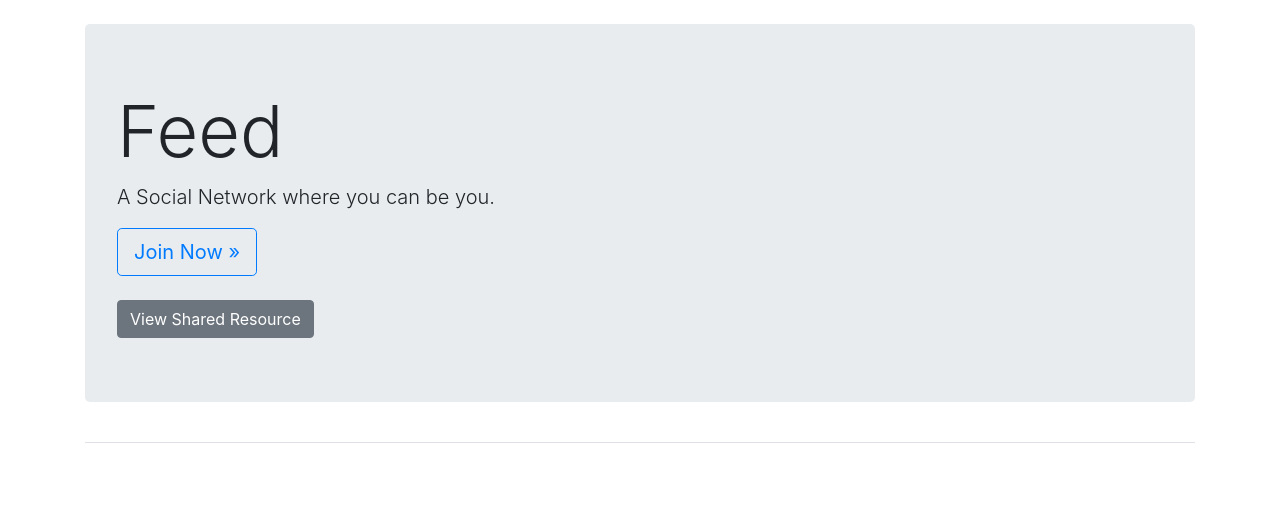
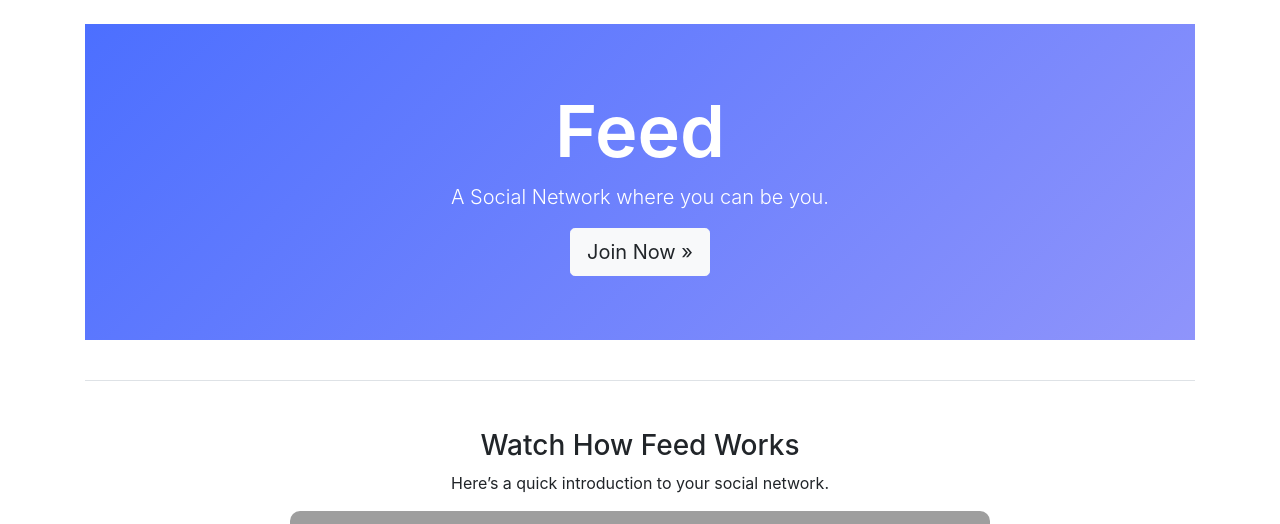
Before and after one commit to 2025Fall-MIS5322/benjamin_social_network_project, a Django app: page / in a window 1280 px wide. Shown: the part 58-582 px from the top of the page. Before the commit the page ends 501 px from the top, so only its background shows below. Run offline with Django 3.2, Linux system fonts and the light colour scheme; some libraries are stand-ins or nearby versions; grey boxes are pictures that could not be loaded.

Commit message:
creating media in the index file

```diff
--- a/FeedApp/templates/FeedApp/index.html
+++ b/FeedApp/templates/FeedApp/index.html
@@ -1,18 +1,85 @@
 {% extends "FeedApp/base.html" %}
+{% load static %}
 
 {% block page_header %}
-<div class="jumbotron">
-    <h1 class="display-3">Feed</h1>
-    <p class="lead">A Social Network where you can be you.
-    </p>
+<div class="jumbotron text-center" style="background: linear-gradient(135deg, #4c6fff, #8f94fb);
+            color: white; border-radius: 0;">
+    <h1 class="display-3" style="font-weight: 600;">Feed</h1>
+    <p class="lead">A Social Network where you can be you.</p>
 
-    <a class="btn btn-lg btn-outline-primary" href="{% url 'users:register' %}" role="button">Join Now &raquo;</a>
-
-    <br><br>
-
-    <!-- Your external link -->
-    <a class="btn btn-secondary" href="https://share.google/xnEzvyMZmPRkysDbG" target="_blank">
-        View Shared Resource
+    <a class="btn btn-lg btn-light" href="{% url 'users:register' %}" role="button">
+        Join Now &raquo;
     </a>
 </div>
 {% endblock page_header %}
+
+
+{% block content %}
+<div class="container text-center mt-5">
+
+    <!-- Video section -->
+    <h3>Watch How Feed Works</h3>
+    <p>Here’s a quick introduction to your social network.</p>
+
+    <div style="max-width: 700px; margin: 0 auto;">
+        <iframe width="100%" height="400" src="https://www.youtube.com/embed/QS58Y08j9yo" title="YouTube video player"
+            frameborder="0"
+            allow="accelerometer; autoplay; clipboard-write; encrypted-media; gyroscope; picture-in-picture; web-share"
+            referrerpolicy="strict-origin-when-cross-origin" allowfullscreen style="border-radius: 10px;">
+        </iframe>
+    </div>
+</div>
+
+<hr class="mt-5 mb-5">
+
+<!-- Moving images / carousel -->
+<div class="container mb-5">
+    <h3 class="text-center mb-4">Explore the Feed Vibe</h3>
+
+    <div id="feedCarousel" class="carousel slide" data-ride="carousel">
+        <ol class="carousel-indicators">
+            <li data-target="#feedCarousel" data-slide-to="0" class="active"></li>
+            <li data-target="#feedCarousel" data-slide-to="1"></li>
+            <li data-target="#feedCarousel" data-slide-to="2"></li>
+        </ol>
+
+        <div class="carousel-inner" style="border-radius: 12px; overflow: hidden;">
+            <div class="carousel-item active">
+                <img class="d-block w-100" src="{% static 'FeedApp/images/back.png' %}" alt="Connect"
+                    style="max-height: 450px; object-fit: cover;">
+                <div class="carousel-caption d-none d-md-block">
+                    <h5>Connect with Friends</h5>
+                    <p>See what your circle is sharing in real time.</p>
+                </div>
+            </div>
+
+            <div class="carousel-item">
+                <img class="d-block w-100" src="{% static 'FeedApp/images/fireside.png' %}" alt="Share moments"
+                    style="max-height: 450px; object-fit: cover;">
+                <div class="carousel-caption d-none d-md-block">
+                    <h5>Share Your Moments</h5>
+                    <p>Post your favorite memories, photos, and thoughts.</p>
+                </div>
+            </div>
+
+            <div class="carousel-item">
+                <img class="d-block w-100" src="{% static 'FeedApp/images/double_cheeseburger.png' %}"
+                    alt="Customize profile" style="max-height: 450px; object-fit: cover;">
+                <div class="carousel-caption d-none d-md-block">
+                    <h5>Make Your Profile Yours</h5>
+                    <p>Customize your space and show your personality.</p>
+                </div>
+            </div>
+        </div>
+
+        <a class="carousel-control-prev" href="#feedCarousel" role="button" data-slide="prev">
+            <span class="carousel-control-prev-icon" aria-hidden="true"></span>
+            <span class="sr-only">Previous</span>
+        </a>
+        <a class="carousel-control-next" href="#feedCarousel" role="button" data-slide="next">
+            <span class="carousel-control-next-icon" aria-hidden="true"></span>
+            <span class="sr-only">Next</span>
+        </a>
+    </div>
+</div>
+{% endblock content %}
```
Also changed, not shown: FeedProject/settings.py (+6 -1 lines).
